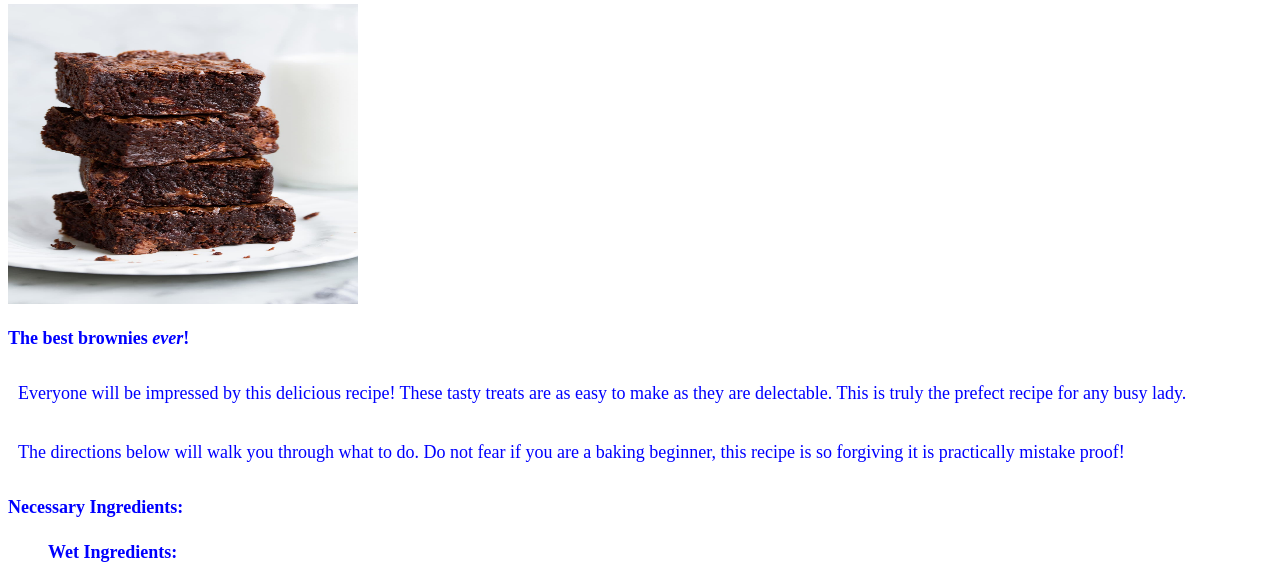
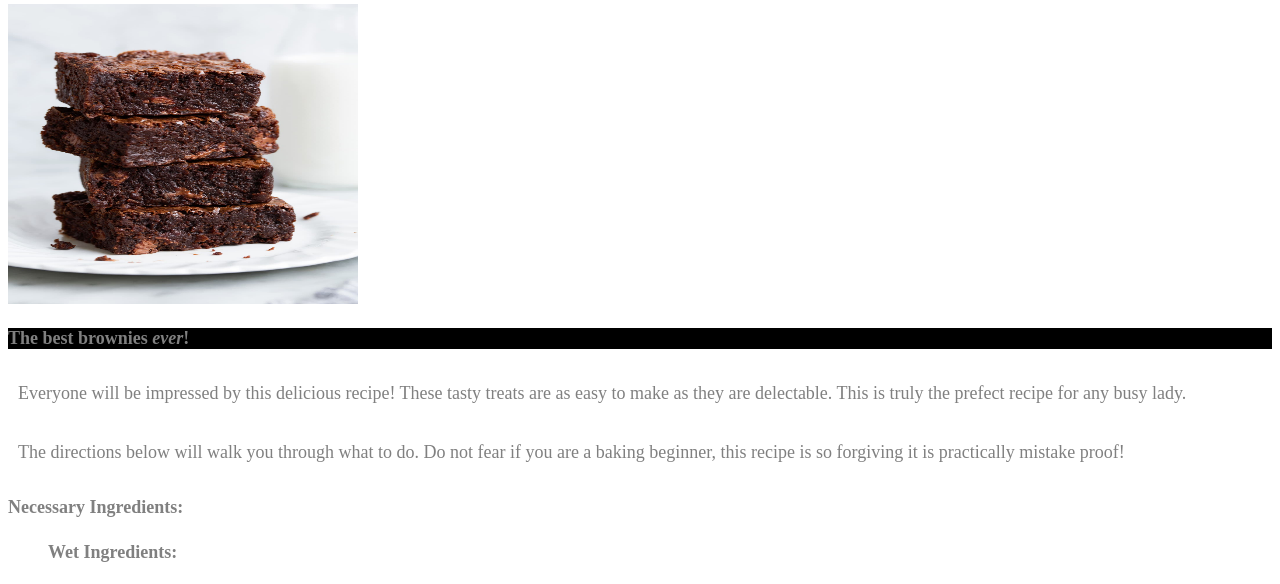
Before and after one commit to mmp001/odin-recipes, a plain HTML site: page recipes/brownie.html in a window 1280 px wide. Shown: the part 156-740 px from the top of the page. Drawn offline with Linux system fonts and the light colour scheme.

Commit message:
changed color and background in brownie.html

```diff
--- a/recipes/brownie.html
+++ b/recipes/brownie.html
@@ -1,9 +1,9 @@
-<body style="color:blue; font-size: 18px">
+<body style="color: gray; font-size: 18px">
     <h1 style="border: 1px solid black; width: 175px">Dark Chocolate Brownies</h1>
     <img src="../images/brownie.jpg"
         width="350"
         height="300" />
-    <h4>The best brownies <em>ever</em>!</h4>
+    <h4 style="background-color: black;">The best brownies <em>ever</em>!</h4>
         <p style="padding:10px">Everyone will be impressed by this delicious recipe! These tasty treats are as easy to make as they are delectable. This is truly the prefect recipe for any busy lady.</p>
         <p style="padding:10px">The directions below will walk you through what to do. Do not fear if you are a baking beginner, this recipe is so forgiving it is practically mistake proof!</p>
     <h4>Necessary Ingredients:</h4>
```
